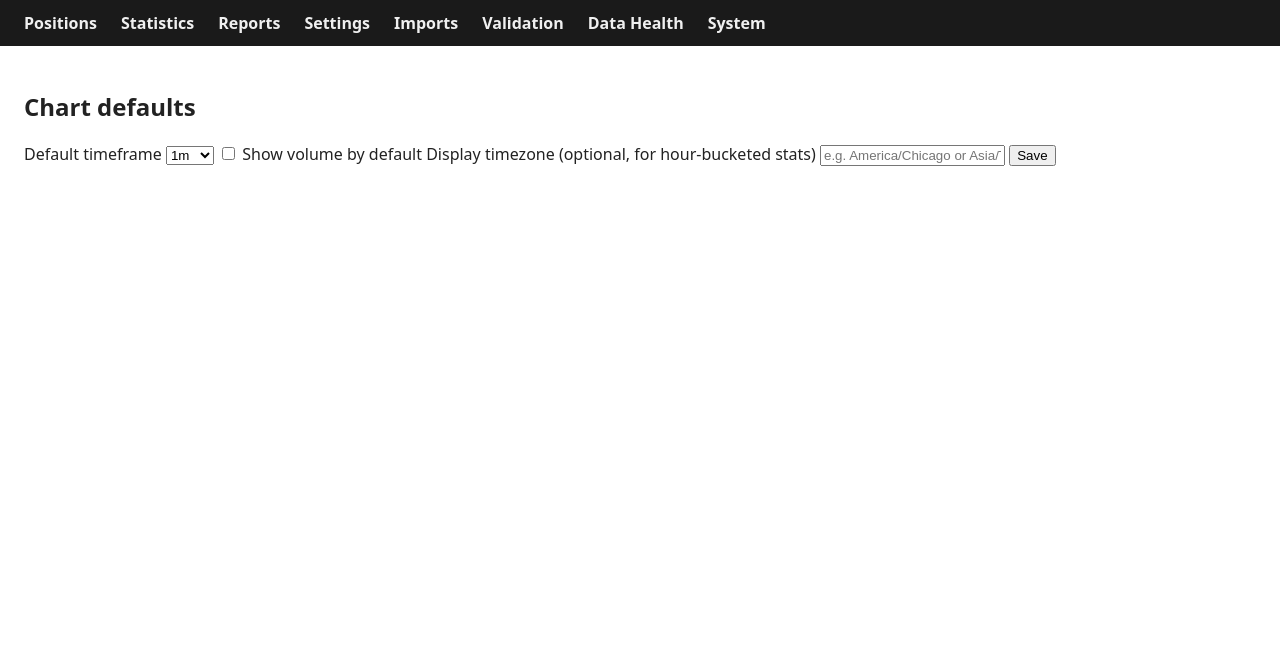
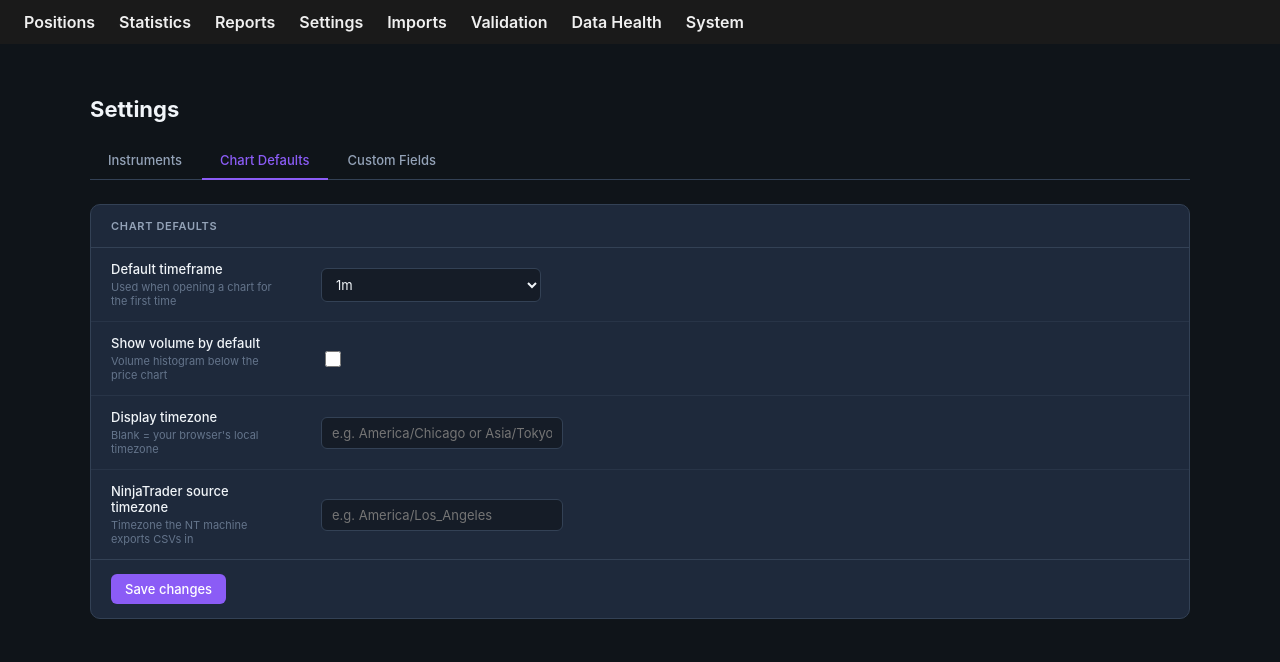
Before and after one commit to qsor27/NinjaFuturesLogger, a Flask app: page /settings/chart in a window 1280 px wide. Shown: the top 662 px of the page. Run offline with Flask 3, Linux system fonts and the light colour scheme; data that the repository does not hold is empty; parts of the project's set-up code (start-up, migrations or seed data) failed here and were passed over.

Commit message:
style(settings): dark theme for chart defaults settings page

```diff
--- a/templates/settings_chart.html
+++ b/templates/settings_chart.html
@@ -1,21 +1,70 @@
 {% extends "base.html" %}
 {% block content %}
-<section class="settings-page" id="settings-chart" data-endpoint="/api/config/chart-defaults">
-  <h1>Chart defaults</h1>
+<div class="settings-shell" id="settings-chart" data-endpoint="/api/config/chart-defaults">
+
+  <div class="settings-page-header">
+    <h1>Settings</h1>
+  </div>
+
+  <nav class="settings-tabs">
+    <a href="/settings/instruments" class="settings-tab">Instruments</a>
+    <a href="/settings/chart" class="settings-tab active">Chart Defaults</a>
+    <a href="/settings/custom-fields" class="settings-tab">Custom Fields</a>
+  </nav>
+
   <form id="chart-defaults-form">
-    <label>Default timeframe
-      <select name="default_timeframe">
-        <option>1m</option><option>5m</option><option>15m</option>
-        <option>1h</option><option>4h</option><option>1d</option>
-      </select>
-    </label>
-    <label><input type="checkbox" name="volume_visible_default"> Show volume by default</label>
-    <label>Display timezone (optional, for hour-bucketed stats)
-      <input name="display_timezone" placeholder="e.g. America/Chicago or Asia/Tokyo">
-    </label>
-    <button type="submit">Save</button>
-    <p class="status" id="chart-defaults-status"></p>
+    <div class="card">
+      <div class="card-header">
+        <span class="card-title">Chart Defaults</span>
+      </div>
+      <div class="form-grid">
+        <div class="form-row">
+          <div class="form-label">
+            Default timeframe
+            <small>Used when opening a chart for the first time</small>
+          </div>
+          <div class="form-control">
+            <select name="default_timeframe">
+              <option>1m</option><option>5m</option><option>15m</option>
+              <option>1h</option><option>4h</option><option>1d</option>
+            </select>
+          </div>
+        </div>
+        <div class="form-row">
+          <div class="form-label">
+            Show volume by default
+            <small>Volume histogram below the price chart</small>
+          </div>
+          <div class="form-control">
+            <input type="checkbox" name="volume_visible_default">
+          </div>
+        </div>
+        <div class="form-row">
+          <div class="form-label">
+            Display timezone
+            <small>Blank = your browser's local timezone</small>
+          </div>
+          <div class="form-control">
+            <input type="text" name="display_timezone" placeholder="e.g. America/Chicago or Asia/Tokyo">
+          </div>
+        </div>
+        <div class="form-row">
+          <div class="form-label">
+            NinjaTrader source timezone
+            <small>Timezone the NT machine exports CSVs in</small>
+          </div>
+          <div class="form-control">
+            <input type="text" name="source_timezone" placeholder="e.g. America/Los_Angeles">
+          </div>
+        </div>
+      </div>
+      <div class="card-footer">
+        <button type="submit" class="btn btn-accent">Save changes</button>
+        <p class="status" id="chart-defaults-status"></p>
+      </div>
+    </div>
   </form>
-</section>
+
+</div>
 <script type="module" src="{{ url_for('static', filename='js/settings_chart.js') }}"></script>
 {% endblock %}
```
